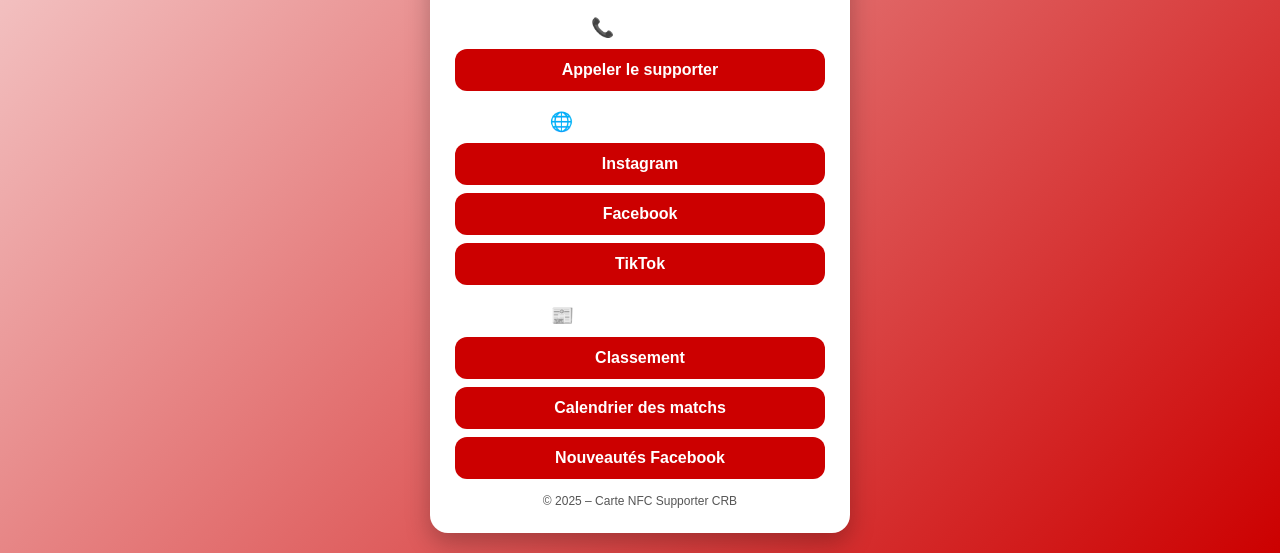
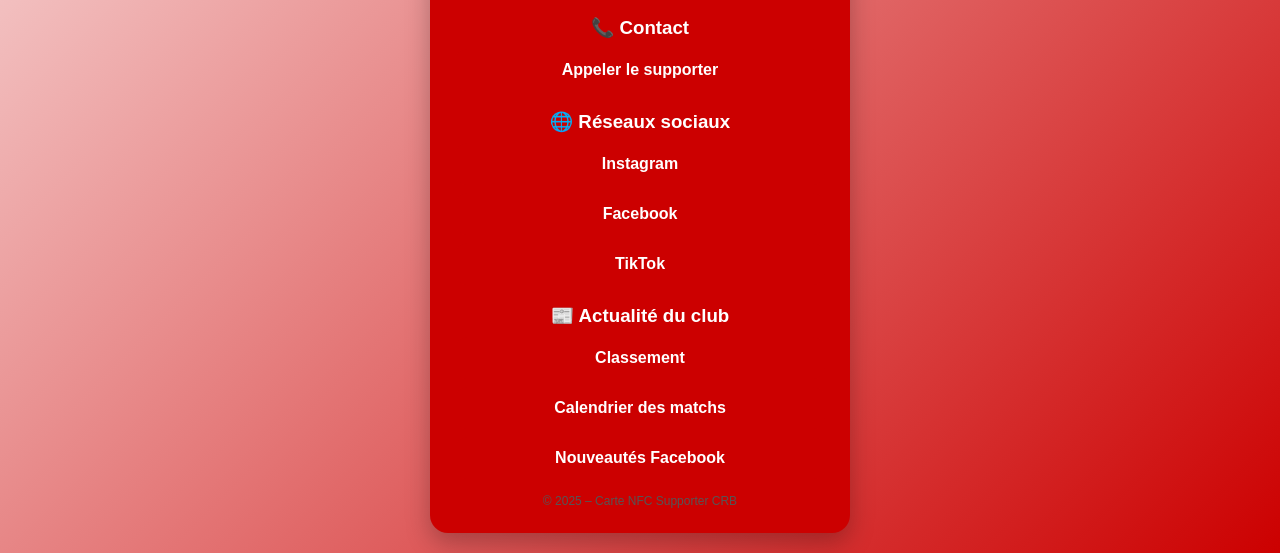
Before and after one commit to maichi-maamar/CRB, a plain HTML site: page index.html in a window 1280 px wide. Shown: the part 607-1160 px from the top of the page. Drawn offline with Linux system fonts and the light colour scheme.

Commit message:
Update index.html

```diff
--- a/index.html
+++ b/index.html
@@ -21,7 +21,7 @@
         }
 
         .card {
-            background: #ffffff;
+            background: #cc0000;
             border-radius: 18px;
             padding: 25px;
             box-shadow: 0 10px 25px rgba(0,0,0,0.25);
```
